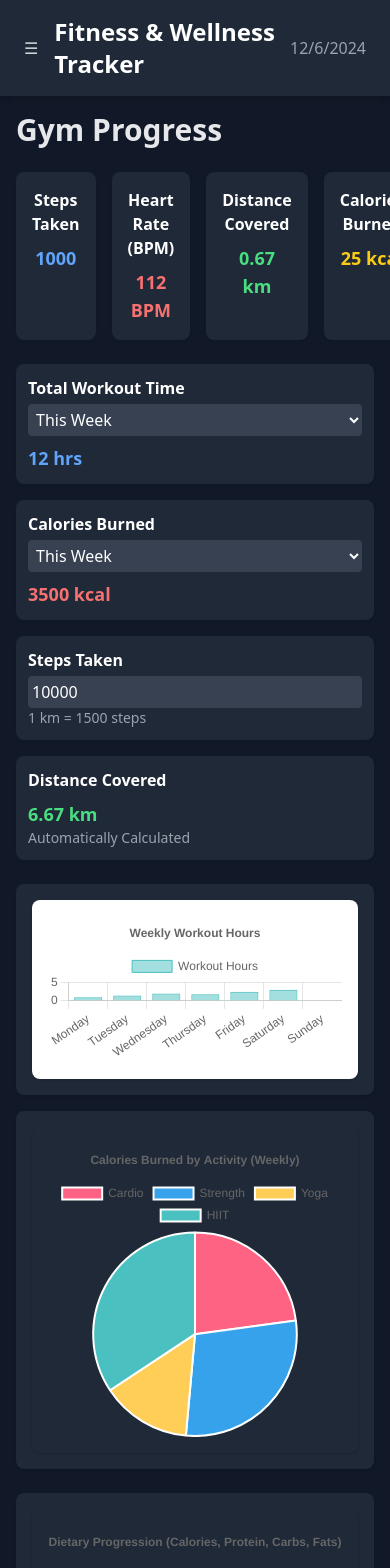
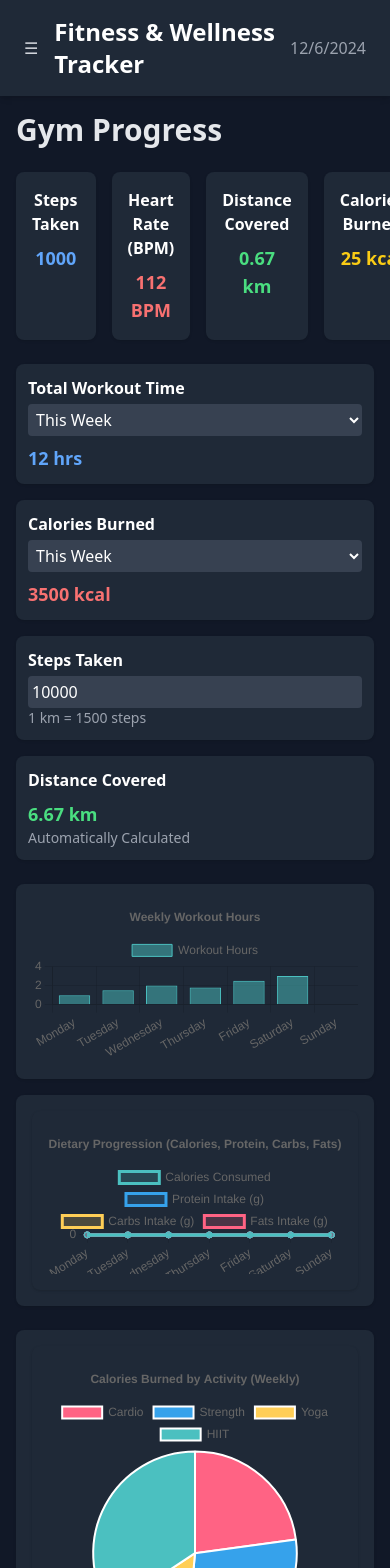
Before and after one commit to MagdalenaZh/wellness-dashboard-app, a React (Vite) app: page /gym-progress in a window 390 px wide. Shown: the top 1568 px of the page. Built offline with nearby package versions, Linux system fonts and the light colour scheme.

Commit message:
fix charts section

```diff
--- a/src/components/BarChart.jsx
+++ b/src/components/BarChart.jsx
@@ -33,7 +33,7 @@ const BarChart = () => {
     datasets: [
       {
         label: "Workout Hours",
-        data: [1, 1.5, 2, 1.8, 2.5, 3, 0], // example data
+        data: [1, 1.5, 2, 1.8, 2.5, 3, 0],
         backgroundColor: "rgba(75, 192, 192, 0.5)",
         borderColor: "rgba(75, 192, 192, 1)",
         borderWidth: 1,
@@ -44,18 +44,13 @@ const BarChart = () => {
   const options = {
     responsive: true,
     plugins: {
-      legend: {
-        position: "top",
-      },
-      title: {
-        display: true,
-        text: "Weekly Workout Hours",
-      },
+      legend: { position: "top" },
+      title: { display: true, text: "Weekly Workout Hours" },
     },
   };
 
   return (
-    <div className="bg-white p-4 shadow rounded-lg">
+    <div className="">
       <Bar data={data} options={options} />
     </div>
   );
--- a/src/components/LineChart.jsx
+++ b/src/components/LineChart.jsx
@@ -23,7 +23,15 @@ ChartJS.register(
 
 const LineChart = ({ includeBMI = false }) => {
   const data = {
-    labels: ["Monday", "Tuesday", "Wednesday", "Thursday", "Friday", "Saturday", "Sunday"],
+    labels: [
+      "Monday",
+      "Tuesday",
+      "Wednesday",
+      "Thursday",
+      "Friday",
+      "Saturday",
+      "Sunday",
+    ],
     datasets: [
       {
         label: "Calories Consumed",
--- a/src/pages/GymProgress.jsx
+++ b/src/pages/GymProgress.jsx
@@ -6,6 +6,7 @@ import BarChart from "../components/BarChart";
 import DrilldownChart from "../components/DrilldownChart";
 import LineChart from "../components/LineChart";
 import LiveExerciseData from "../components/LiveExerciseData";
+
 const GymProgress = () => {
   const [isSidebarOpen, setIsSidebarOpen] = useState(false);
   const [timeFrame, setTimeFrame] = useState("week");
@@ -27,15 +28,15 @@ const GymProgress = () => {
           <h1 className="text-3xl font-bold mb-6 text-gray-200">
             Gym Progress
           </h1>
+
           {/* Live Data Component */}
-          {/* Live Exercise Data Section */}
           <div className="flex flex-wrap justify-between gap-4 mb-6">
             <LiveExerciseData />
           </div>
 
           {/* KPIs Section */}
           <div className="grid grid-cols-1 sm:grid-cols-2 lg:grid-cols-4 gap-4 mb-6">
-            <div className="bg-gray-800 p-3 shadow rounded-lg max-w-sm">
+            <div className="bg-gray-800 p-3 shadow rounded-lg">
               <h2 className="text-md font-semibold">Total Workout Time</h2>
               <select
                 className="bg-gray-700 text-white mt-1 p-1 rounded w-full"
@@ -50,7 +51,7 @@ const GymProgress = () => {
               </p>
             </div>
 
-            <div className="bg-gray-800 p-3 shadow rounded-lg max-w-sm">
+            <div className="bg-gray-800 p-3 shadow rounded-lg">
               <h2 className="text-md font-semibold">Calories Burned</h2>
               <select
                 className="bg-gray-700 text-white mt-1 p-1 rounded w-full"
@@ -65,7 +66,7 @@ const GymProgress = () => {
               </p>
             </div>
 
-            <div className="bg-gray-800 p-3 shadow rounded-lg max-w-sm">
+            <div className="bg-gray-800 p-3 shadow rounded-lg">
               <h2 className="text-md font-semibold">Steps Taken</h2>
               <input
                 type="number"
@@ -76,7 +77,7 @@ const GymProgress = () => {
               <p className="text-sm text-gray-400">1 km = 1500 steps</p>
             </div>
 
-            <div className="bg-gray-800 p-3 shadow rounded-lg max-w-sm">
+            <div className="bg-gray-800 p-3 shadow rounded-lg">
               <h2 className="text-md font-semibold">Distance Covered</h2>
               <p className="text-lg font-bold text-green-400 mt-2">
                 {distance} km
@@ -85,18 +86,22 @@ const GymProgress = () => {
             </div>
           </div>
 
-          <div className="grid grid-cols-1 lg:grid-cols-2 gap-4">
-            <div className="bg-gray-800 p-4 rounded-lg shadow max-w-full">
+          {/* Charts Section */}
+          <div className="flex flex-wrap gap-4">
+            {/* Top Row: Bar Chart and Line Chart */}
+            <div className="flex-1 basis-[45%] max-w-full bg-gray-800 p-4 shadow rounded-lg">
               <BarChart />
             </div>
-
-            <div className="bg-gray-800 p-4 rounded-lg shadow max-w-full">
-              <DrilldownChart timeFrame={timeFrame} />
+            <div className="flex-1 basis-[45%] max-w-full bg-gray-800 p-4 shadow rounded-lg">
+              <LineChart includeBMI={true} />
             </div>
           </div>
 
-          <div className="mt-6 max-w-full bg-gray-800 p-4 rounded-lg shadow">
-            <LineChart includeBMI={true} />
+          {/* Bottom Row: Centered Drilldown Chart */}
+          <div className="flex justify-center mt-6">
+            <div className="w-full max-w-[600px] bg-gray-800 p-4 shadow rounded-lg">
+              <DrilldownChart timeFrame={timeFrame} />
+            </div>
           </div>
         </main>
       </div>
```
